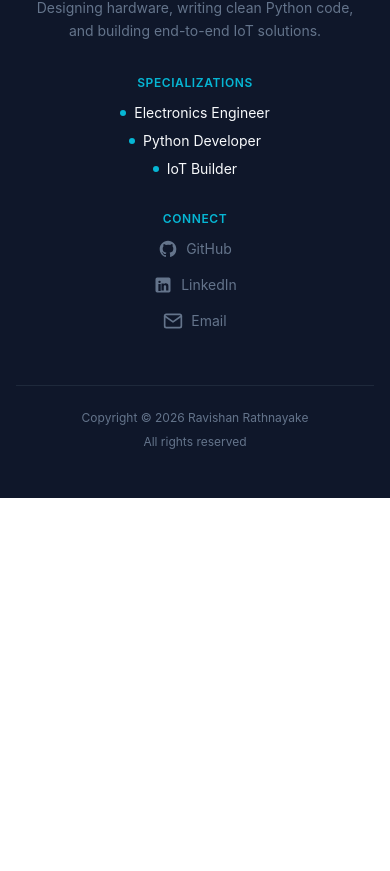
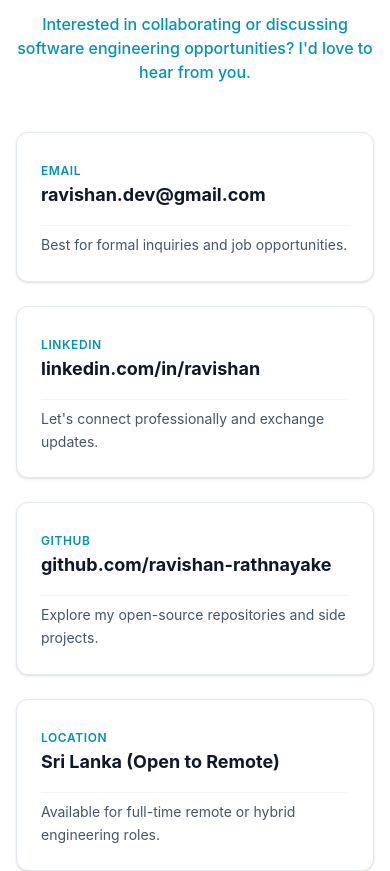
Before and after one commit to ravishan-r/ravishan-portfolio, a React (Vite) app: page / in a window 390 px wide. Shown: the part 7754-8625 px from the top of the page. Before the commit the page ends 8252 px from the top, so only its background shows below. Built offline with nearby package versions, Linux system fonts and the light colour scheme.

Commit message:
feat: implement contact section and reusable contact card component

```diff
--- a/src/App.jsx
+++ b/src/App.jsx
@@ -7,6 +7,7 @@ import About from './components/sections/About';
 import Skills from './components/sections/Skills';
 import Projects from './components/sections/Projects';
 import Journey from './components/sections/Journey';
+import Contact from './components/sections/Contact';
 function App() {
   const [count, setCount] = useState(0)
 
@@ -20,6 +21,7 @@ function App() {
         <Skills />
         <Projects />
         <Journey />
+        <Contact />
       </main>
 
       <Footer />
--- /dev/null
+++ b/src/components/sections/Contact.jsx
@@ -0,0 +1,48 @@
+import SectionHeading from "../ui/SectionHeading";
+import ContactCard from "../ui/ContactCard";
+import Button from "../ui/Button";
+import { CONTACTS } from "../../data/contact";
+
+export default function Contact() {
+  return (
+    <section
+      id="contact"
+      aria-labelledby="contact-heading"
+      className="bg-white text-slate-900 py-16 md:py-24 border-b border-slate-200"
+    >
+      <div className="max-w-4xl mx-auto px-4 sm:px-6 lg:px-8">
+
+        {/* Reusable Section Heading with warmer subtitle copy */}
+        <SectionHeading
+          id="contact-heading"
+          title="Get In Touch"
+          subtitle="Interested in collaborating or discussing software engineering opportunities? I'd love to hear from you."
+        />
+
+        {/* Contact Cards Grid */}
+        <div className="grid grid-cols-1 sm:grid-cols-2 gap-6 mt-12">
+          {CONTACTS.map((contact) => (
+            <ContactCard key={contact.id} contact={contact} />
+          ))}
+        </div>
+
+        {/* Closing CTA Banner with broadened scope and explicit aria-label */}
+        <div className="mt-16 text-center space-y-6 p-8 rounded-2xl bg-slate-50 border border-slate-200">
+          <p className="text-slate-600 text-base sm:text-lg max-w-xl mx-auto leading-relaxed">
+            I'm currently open to full-time engineering roles, remote positions, hybrid opportunities, and freelance software projects.
+          </p>
+          <div className="pt-2">
+            <Button
+              href="mailto:ravishan.dev@gmail.com"
+              variant="primary"
+              aria-label="Send an email to Ravishan Rathnayake"
+            >
+              Send Direct Email
+            </Button>
+          </div>
+        </div>
+
+      </div>
+    </section>
+  );
+}
--- /dev/null
+++ b/src/components/ui/ContactCard.jsx
@@ -0,0 +1,42 @@
+export default function ContactCard({ contact }) {
+  const { title, value, href, isExternal, description } = contact;
+
+  const cardContent = (
+    <>
+      <div className="space-y-1">
+        <span className="text-xs font-semibold uppercase tracking-wider text-cyan-600">
+          {title}
+        </span>
+        <h3 className="text-lg font-bold text-slate-900 group-hover:text-cyan-600 transition-colors duration-200">
+          {value}
+        </h3>
+      </div>
+      {description && (
+        <p className="text-sm text-slate-600 leading-relaxed pt-2 border-t border-slate-100">
+          {description}
+        </p>
+      )}
+    </>
+  );
+
+  // Replaced plain focus with focus-visible and removed unnecessary justify-between
+  const cardStyles =
+    "group p-6 rounded-xl bg-white border border-slate-200 shadow-sm hover:border-slate-300 hover:shadow-md transition-all duration-200 flex flex-col space-y-4 focus:outline-none focus-visible:ring-2 focus-visible:ring-cyan-500 focus-visible:ring-offset-2";
+
+  // If a link exists, render as an interactive <a> element using explicit isExternal flag
+  if (href) {
+    return (
+      <a
+        href={href}
+        target={isExternal ? "_blank" : undefined}
+        rel={isExternal ? "noopener noreferrer" : undefined}
+        className={cardStyles}
+      >
+        {cardContent}
+      </a>
+    );
+  }
+
+  // Static fallback card
+  return <div className={cardStyles}>{cardContent}</div>;
+}
--- /dev/null
+++ b/src/data/contact.js
@@ -0,0 +1,34 @@
+export const CONTACTS = [
+  {
+    id: "email",
+    title: "Email",
+    value: "ravishan.dev@gmail.com",
+    href: "mailto:ravishan.dev@gmail.com",
+    isExternal: false,
+    description: "Best for formal inquiries and job opportunities.",
+  },
+  {
+    id: "linkedin",
+    title: "LinkedIn",
+    value: "linkedin.com/in/ravishan",
+    href: "https://linkedin.com/in/ravishan",
+    isExternal: true,
+    description: "Let's connect professionally and exchange updates.",
+  },
+  {
+    id: "github",
+    title: "GitHub",
+    value: "github.com/ravishan-rathnayake",
+    href: "https://github.com/ravishan-rathnayake",
+    isExternal: true,
+    description: "Explore my open-source repositories and side projects.",
+  },
+  {
+    id: "location",
+    title: "Location",
+    value: "Sri Lanka (Open to Remote)",
+    href: null,
+    isExternal: false,
+    description: "Available for full-time remote or hybrid engineering roles.",
+  },
+];
```
